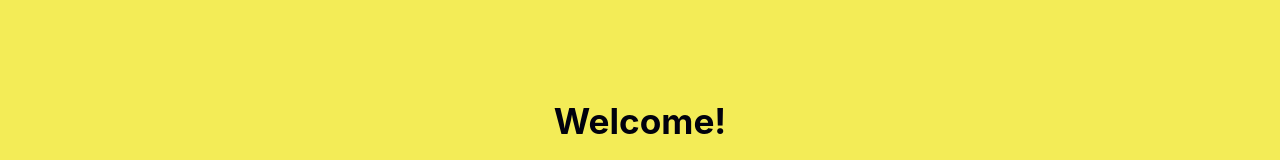
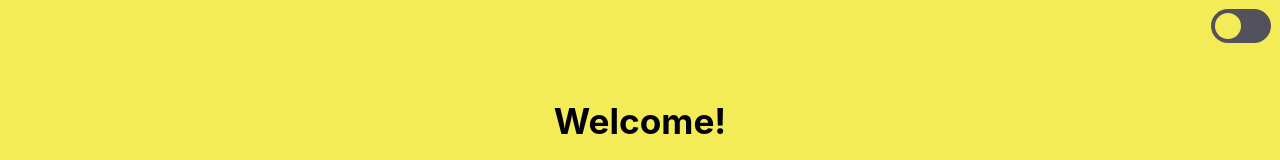
Before and after one commit to BrenoMaia98/BEES-project, a React (Create React App) app: page / in a window 1280 px wide. Shown: the top 160 px of the page. Built offline with nearby package versions, Linux system fonts and the light colour scheme; the HTML template or start-up script is replaced by a standard one.

Commit message:
switch theme added to HomePage

```diff
--- a/src/pages/Home/Home.tsx
+++ b/src/pages/Home/Home.tsx
@@ -6,6 +6,7 @@ import Button, { ButtonProps } from 'components/Button/Button';
 
 import { BeeSrcImg } from 'assets/imgs';
 import { useGlobalContext } from 'global/GlobalContext';
+import { Switch } from 'components/Switch/Switch';
 import {
   Container,
   Title,
@@ -20,6 +21,7 @@ const fullNameRegex = new RegExp(
 
 const Home: React.FC = () => {
   const navigate = useNavigate();
+  const { toggleTheme } = useGlobalContext();
 
   const [olderThatEigtheen, setOlderThatEigtheen] = useState(false);
   const [nameValue, setNameValue] = useState('');
@@ -74,9 +76,11 @@ const Home: React.FC = () => {
   const toggleCheckBox = () => {
     setOlderThatEigtheen((value) => !value);
   };
-
   return (
     <Container>
+      <div className="toggle-theme-switch">
+        <Switch onToggle={toggleTheme} />
+      </div>
       <Title>Welcome!</Title>
       <LoginsContainer>
         <p>Please, enter your full name below</p>
--- a/src/pages/Home/styles.Home.ts
+++ b/src/pages/Home/styles.Home.ts
@@ -5,6 +5,7 @@ export const Container = styled.div`
   flex-direction: column;
   justify-content: center;
   align-items: center;
+  position: relative;
 
   flex: 1;
   height: 100vh;
@@ -12,6 +13,12 @@ export const Container = styled.div`
 
   background-color: ${({ theme }) => theme.primary};
   color: ${({ theme }) => theme.font.primaryBg};
+
+  .toggle-theme-switch {
+    position: absolute;
+    right: 0.5em;
+    top: 0.5em;
+  }
 `;
 
 export const LoginsContainer = styled.div`
```
